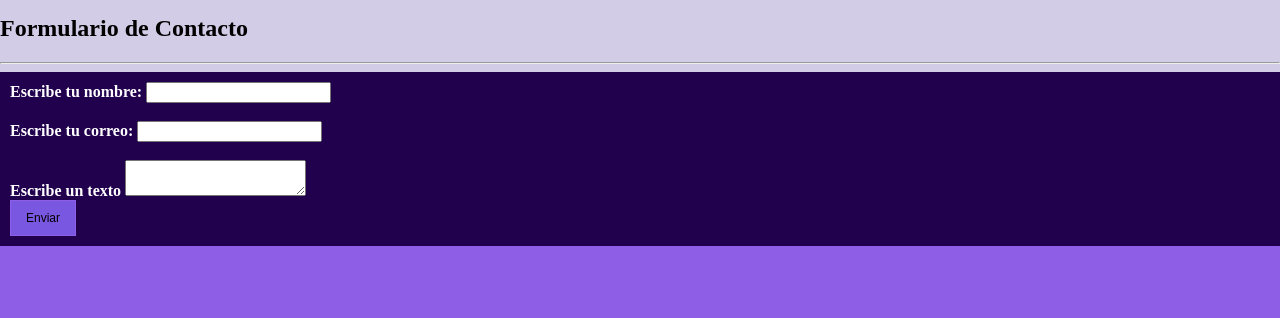
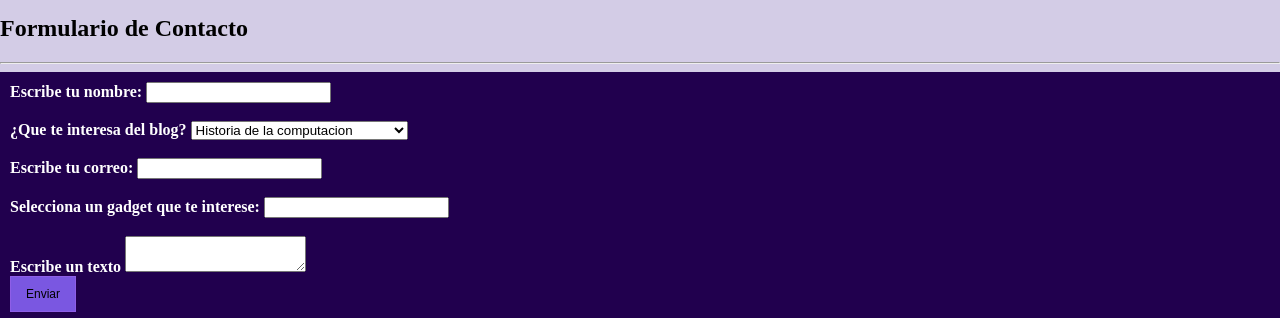
Before and after one commit to EsmeMP/appweb-ejercicio2, a plain HTML site: page pages/contacto.html in a window 1280 px wide. Shown: the part 145-463 px from the top of the page. Drawn offline with Linux system fonts and the light colour scheme; a web font is replaced by a local one.

Commit message:
Agrregando listas

```diff
--- a/pages/contacto.html
+++ b/pages/contacto.html
@@ -33,12 +33,29 @@
         <main>
             <h2>Formulario de Contacto</h2>
             <hr>
-            <form action="/" method="post">
+            <form action="" method="" autocomplete="on">
                 <label for="nombre">Escribe tu nombre:</label>
-                <input type="text" id="nombre" name="nombre">
+                <input type="text" id="nombre" name="nombre" autocomplete="name" required>
+                <br><br>
+                <!-- Creacion de una lista desplegable -->
+                 <label for="intereses">¿Que te interesa del blog?</label>
+                 <select name="intereses" id="intereses">
+                    <option value="historia">Historia de la computacion</option>
+                    <option value="noticias">Ultimas noticias</option>
+                    <option value="gadgets">Reseñas de las mejores gadgets</option>
+                 </select>
                 <br><br>
                 <label for="mail">Escribe tu correo:</label>
-                <input type="mail" id="mail" name="mail">
+                <input type="mail" id="mail" name="mail" required>
+                <br><br>
+                 <!-- Otra forma de crear una lista -->
+                <label for="gadgets">Selecciona un gadget que te interese:</label>
+                <input list="gadgets">
+                    <datalist id="gadgets">
+                        <option value="smartwatch">Reloj inteligente</option>
+                        <option value="weareables">Dispositivos vestibles</option>
+                        <option value="gafas">Gafas de realidad aumentada</option>
+                    </datalist>
                 <br><br>
                 <label for="mensaje">Escribe un texto</label>
                 <textarea name="mensaje" id="mensaje"></textarea>
```
